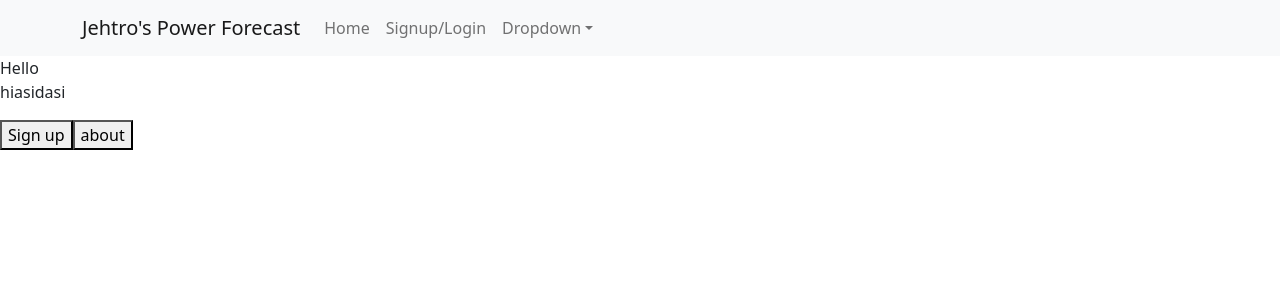
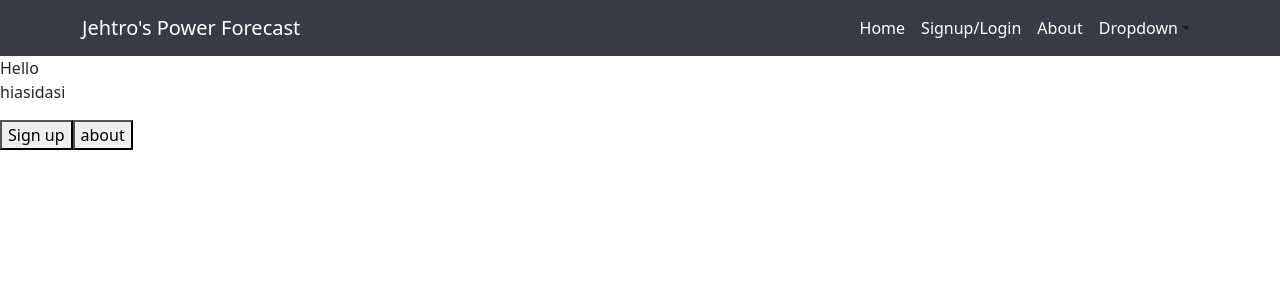
Before and after one commit to chloeyeo/AeroPowerPro-Renewable-Power-Forecasts, a React (Create React App) app: page / in a window 1280 px wide. Shown: the top 300 px of the page. Built offline with nearby package versions, Linux system fonts and the light colour scheme.

Commit message:
Improved navbar: https://stgit.dcs.gla.ac.uk/team-project-h/2022/sh33/sh33-main/-/issues/67

```diff
--- a/src/components/navbar/NavBar.js
+++ b/src/components/navbar/NavBar.js
@@ -1,25 +1,41 @@
 import React from "react";
-import Container from 'react-bootstrap/Container';
-import Navbar from 'react-bootstrap/Navbar';
-import Nav from 'react-bootstrap/Nav';
-import NavDropdown from 'react-bootstrap/NavDropdown';
+import Container from "react-bootstrap/Container";
+import Navbar from "react-bootstrap/Navbar";
+import Nav from "react-bootstrap/Nav";
+import NavDropdown from "react-bootstrap/NavDropdown";
+import "react-bootstrap";
 
 function NavBar() {
   return (
-    <Navbar bg="light" expand="lg">
+    <Navbar style={{ backgroundColor: "#373b44" }} expand="lg">
       <Container>
-        <Navbar.Brand href="#home">Jehtro's Power Forecast</Navbar.Brand>
+        <Navbar.Brand href="/" style={{ color: "white" }}>
+          Jehtro's Power Forecast
+        </Navbar.Brand>
+        <div>
           <Navbar.Toggle aria-controls="basic-navbar-nav" />
           <Navbar.Collapse id="basic-navbar-nav">
             <Nav className="me-auto">
-            <Nav.Link href="#home">Home</Nav.Link>
-            <Nav.Link href="#link">Signup/Login</Nav.Link>
-            <NavDropdown title="Dropdown" id="basic-nav-dropdown">
+              <Nav.Link href="/" style={{ color: "white" }}>
+                Home
+              </Nav.Link>
+              <Nav.Link href="/signup" style={{ color: "white" }}>
+                Signup/Login
+              </Nav.Link>
+              <Nav.Link href="/about" style={{ color: "white" }}>
+                About
+              </Nav.Link>
+              <NavDropdown
+                title={<span style={{ color: "white" }}>Dropdown</span>}
+                id="basic-nav-dropdown"
+              >
                 <NavDropdown.Item href="#action/3.1">Action</NavDropdown.Item>
                 <NavDropdown.Item href="#action/3.2">
                   Another action
                 </NavDropdown.Item>
-              <NavDropdown.Item href="#action/3.3">Something</NavDropdown.Item>
+                <NavDropdown.Item href="#action/3.3">
+                  Something
+                </NavDropdown.Item>
                 <NavDropdown.Divider />
                 <NavDropdown.Item href="#action/3.4">
                   Separated link
@@ -27,6 +43,7 @@ function NavBar() {
               </NavDropdown>
             </Nav>
           </Navbar.Collapse>
+        </div>
       </Container>
     </Navbar>
   );
--- a/src/pages/about/About.js
+++ b/src/pages/about/About.js
@@ -1,10 +1,16 @@
 import React from "react";
 import Button from "react-bootstrap/Button";
+import { NavBar } from "../../components";
 
 const About = () => (
-  <div>
-    <Button variant="primary">About page</Button>
-  </div>
+  <>
+    <div>
+      <NavBar />
+    </div>
+    <div>
+      <Button variant="primary">About page</Button>
+    </div>
+  </>
 );
 
 export default About;
--- a/src/pages/signup/Signup.js
+++ b/src/pages/signup/Signup.js
@@ -1,3 +1,13 @@
-const Signup = () => <div>Signup page</div>;
+import React from "react";
+import { NavBar } from "../../components";
+
+const Signup = () => (
+  <>
+    <div>
+      <NavBar />
+    </div>
+    <div>Signup page</div>;
+  </>
+);
 
 export default Signup;
```
Lines whose indentation alone changed are shown as unchanged.
